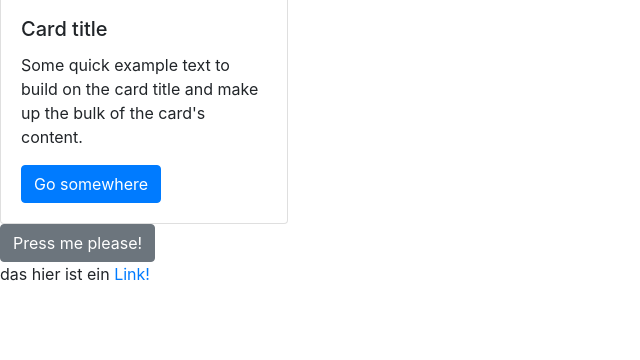
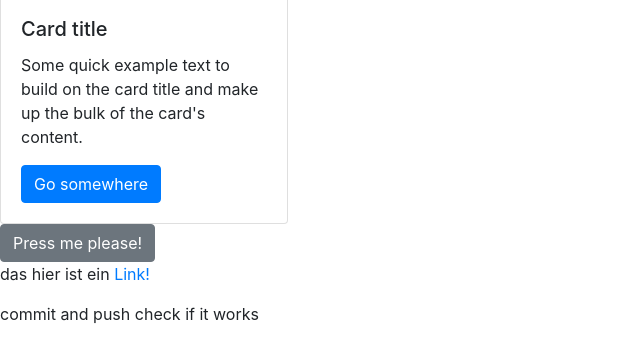
Before and after one commit to vamix2012/QuizAppJS, a plain HTML site: page index.html in a window 1280 px wide. Shown: the part 80-440 px from the top of the page, without its empty margins (0-640 px from the left). Drawn offline with nearby package versions, Linux system fonts and the light colour scheme.

Commit message:
added new test paragraph

```diff
--- a/index.html
+++ b/index.html
@@ -23,6 +23,7 @@
 
 
    <p> das hier ist ein <a href="#">Link!</a></p>
+   <p>commit and push check if it works</p>
 
 </body>
 
```
